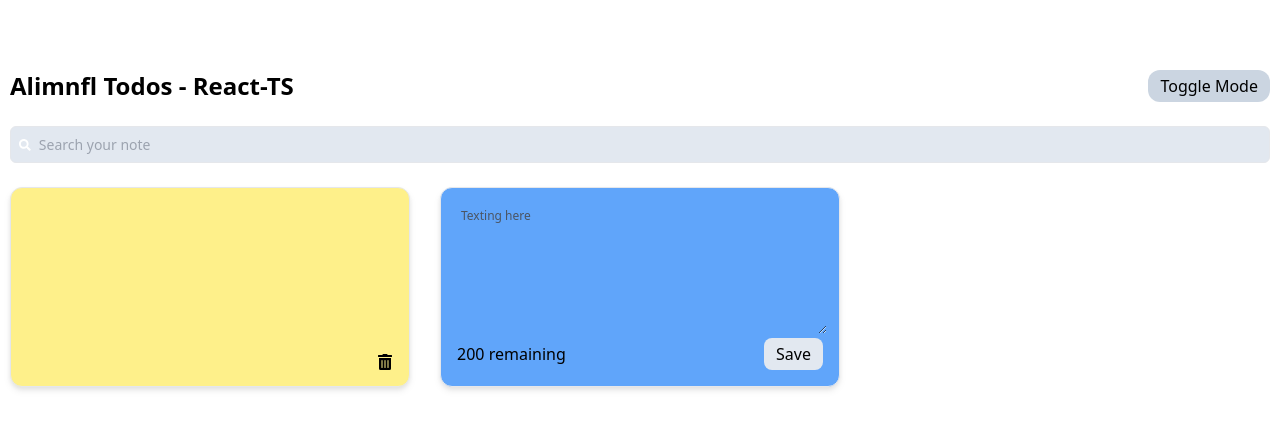
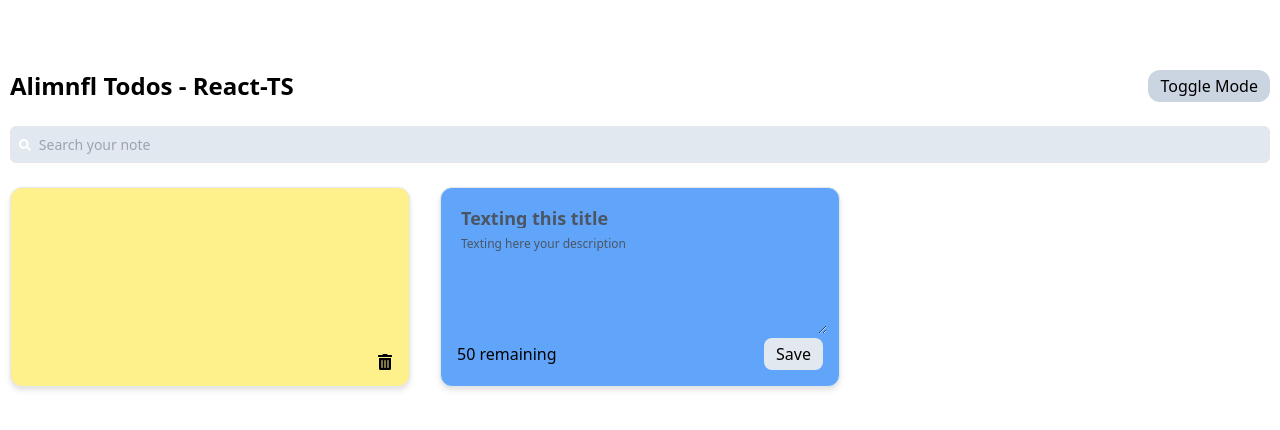
Before and after one commit to Alimnfl/todolist-typescript, a React (Vite) app: page / in a window 1280 px wide. Shown: the top 430 px of the page. Built offline with nearby package versions, Linux system fonts and the light colour scheme.

Commit message:
Updated AddTodos

```diff
--- a/src/components/AddTodos.tsx
+++ b/src/components/AddTodos.tsx
@@ -1,31 +1,60 @@
 import React, { useState } from 'react';
 
+type handleAddTodo = (title: string, body: string, boolean: boolean) => void;
+
 interface TodoProps {
-  handleAddTodo: (addTodo: string) => void;
+  handleAddTodo: handleAddTodo;
+}
+
+interface Note {
+  id: string;
+  title: string;
+  body: string;
+  archived: boolean;
+  createdAt: string;
 }
 
 function AddTodos({ handleAddTodo }: TodoProps) {
-  const [todoText, setTodoText] = useState<string>('');
-  const characterLimit = 200;
+  const [todoText, setTodoText] = useState<Note>({
+    id: '0',
+    title: '',
+    body: '',
+    archived: false,
+    createdAt: '',
+  });
 
-  const handleChange = (e: React.ChangeEvent<HTMLTextAreaElement>) => {
-    if (e.target.value.trim().length <= characterLimit) {
-      setTodoText(e.target.value);
+  const characterLimitTitle = 25;
+  const handleChangeTitle = (e: React.ChangeEvent<HTMLInputElement>) => {
+    if (e.target.value.trim().length <= characterLimitTitle) {
+      setTodoText({
+        ...todoText,
+        title: e.target.value,
+      });
+    }
+  };
+
+  const characterLimitBody = 50;
+  const handleChangeBody = (e: React.ChangeEvent<HTMLTextAreaElement>) => {
+    if (e.target.value.trim().length <= characterLimitBody) {
+      setTodoText({
+        ...todoText,
+        body: e.target.value,
+      });
     }
   };
 
   const handleSaveClick = () => {
-    if (todoText.trim().length > 0) {
-      handleAddTodo(todoText);
-      setTodoText('');
+    if (todoText.body.trim().length > 0) {
+      handleAddTodo(todoText.title, todoText.body, todoText.archived);
+      setTodoText({ ...todoText, title: '', body: '' });
     }
   };
-  console.log(handleSaveClick);
   return (
     <div className="flex flex-col drop-shadow-md justify-between mt-6 p-4 w-[400px] border h-[200px] bg-blue-400 rounded-xl">
-      <textarea className="justify-start w-full h-full m-1 text-xs placeholder-gray-600 bg-blue-400" onChange={handleChange} value={todoText} placeholder="Texting here"></textarea>
+      <input className="justify-start w-full h-[20px] m-1 text-lg font-semibold placeholder-gray-600 bg-blue-400" onChange={handleChangeTitle} value={todoText.title} placeholder="Texting this title" />
+      <textarea className="justify-start w-full h-full m-1 text-xs placeholder-gray-600 bg-blue-400" onChange={handleChangeBody} value={todoText.body} placeholder="Texting here your description" />
       <div className="flex flex-row items-center justify-between">
-        <p className="">{characterLimit - todoText.length} remaining</p>
+        <p className="">{characterLimitBody - todoText.body.length} remaining</p>
         <button className="p-1 px-3 rounded-lg bg-slate-200" onClick={handleSaveClick}>
           Save
         </button>
```
